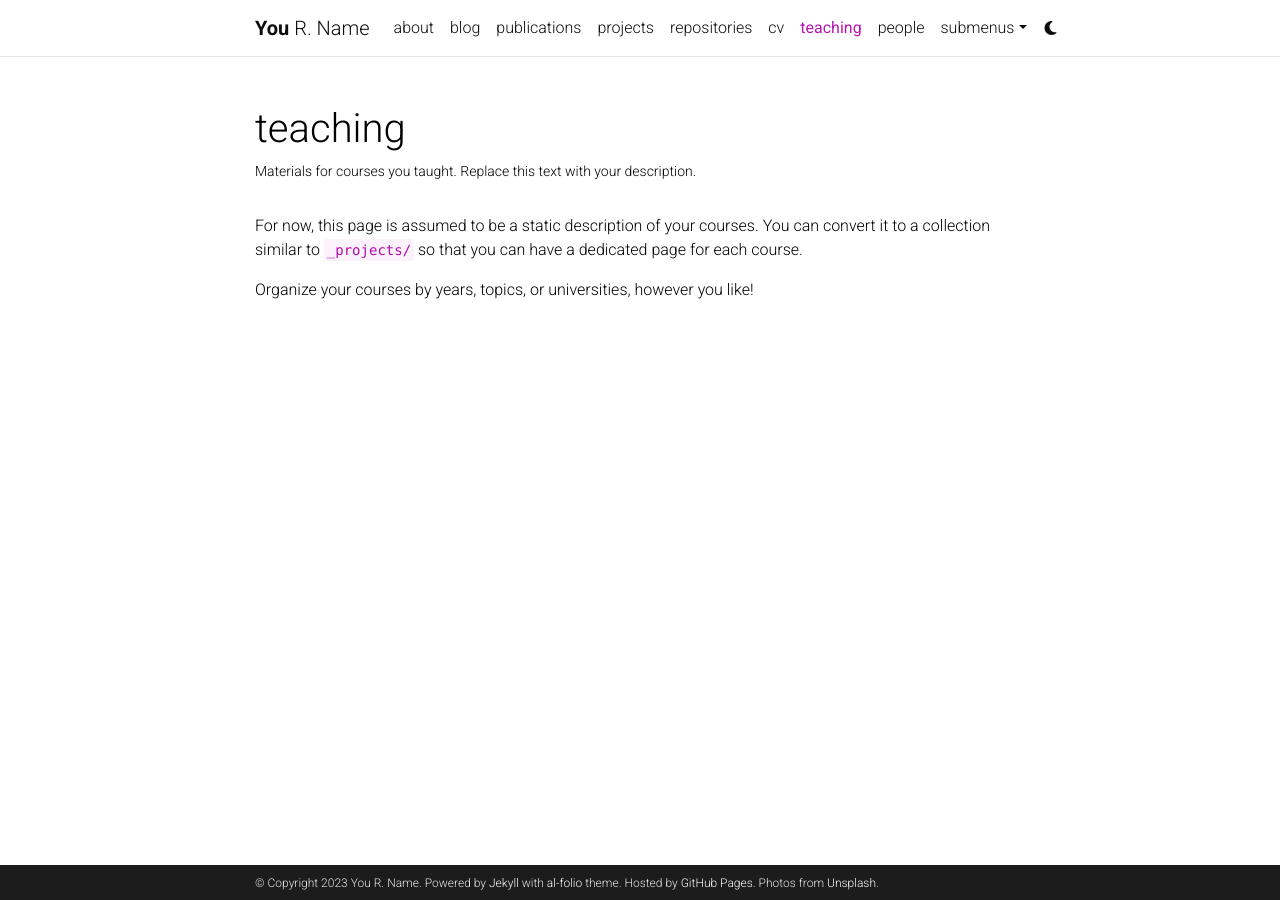
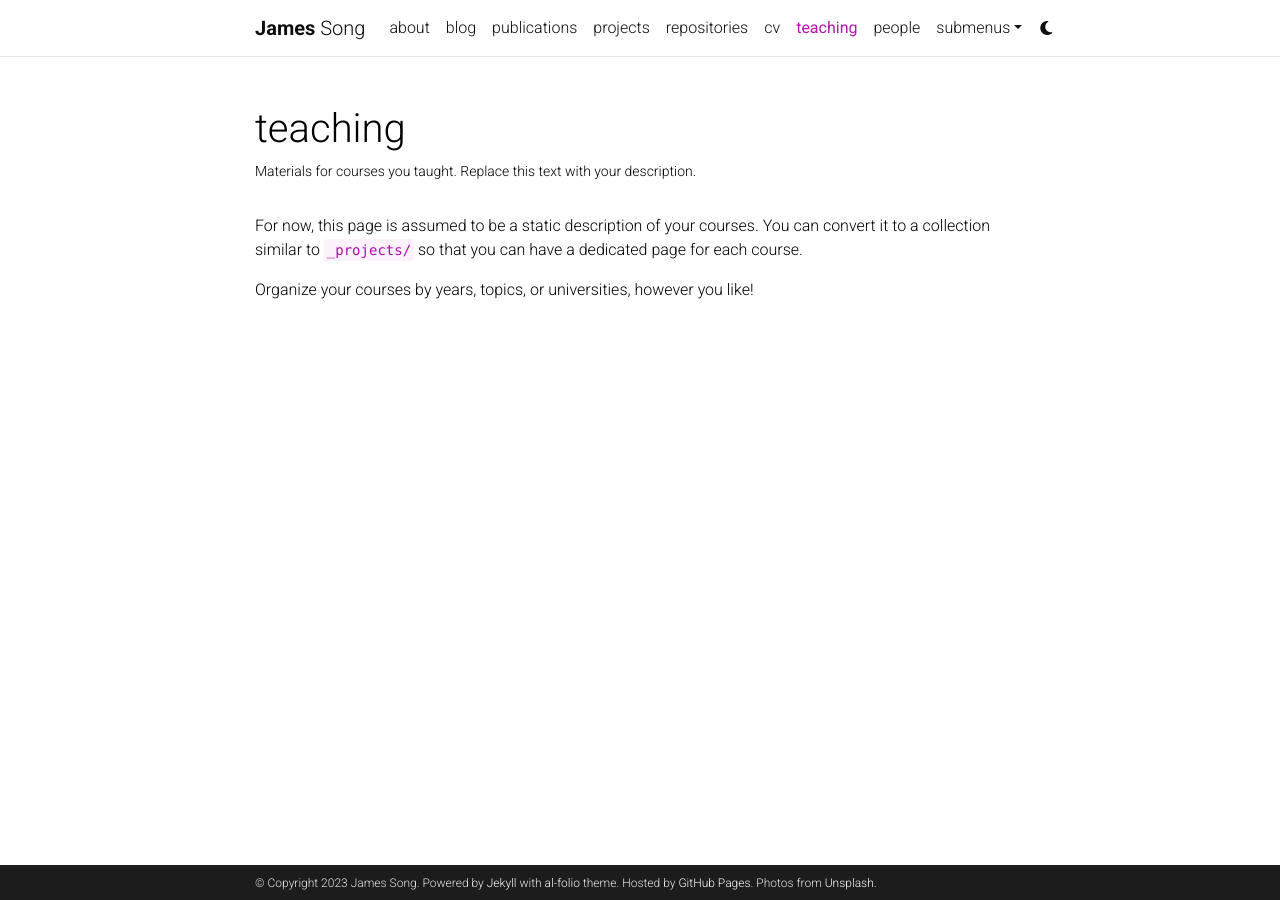
Before and after one commit to james-hx-song/james-hx-song.github.io, a Jekyll site: the page built from _pages/teaching.md, in a window 1280 px wide. Built offline with Jekyll 4.4.1, drawn with Linux system fonts in a browser that asks for light colours; comment, search, counter and statistics services are not loaded; a style sheet for code colours, icons or effects is not loaded.

Commit message:
Changed website name

```diff
--- a/_config.yml
+++ b/_config.yml
@@ -3,9 +3,9 @@
 # -----------------------------------------------------------------------------
 
 title: blank # the website title (if blank, full name will be used instead)
-first_name: You
-middle_name: R.
-last_name: Name
+first_name: James
+middle_name:
+last_name: Song
 email: you@example.com
 description: > # the ">" symbol means to ignore newlines until "footer_text:"
   A simple, whitespace theme for academics. Based on [*folio](https://github.com/bogoli/-folio) design.
@@ -18,7 +18,7 @@
 lang: en # the language of your site (for example: en, fr, cn, ru, etc.)
 icon: ⚛️  # the emoji used as the favicon (alternatively, provide image name in /assets/img/)
 
-url: https://alshedivat.github.io # the base hostname & protocol for your site
+url: https://jsong248.github.io # the base hostname & protocol for your site
 baseurl: /al-folio # the subpath of your site, e.g. /blog/
 last_updated: false # set to true if you want to display last updated in the footer
 impressum_path:  # set to path to include impressum link in the footer, use the same path as permalink in a page, helps to conform with EU GDPR
```
